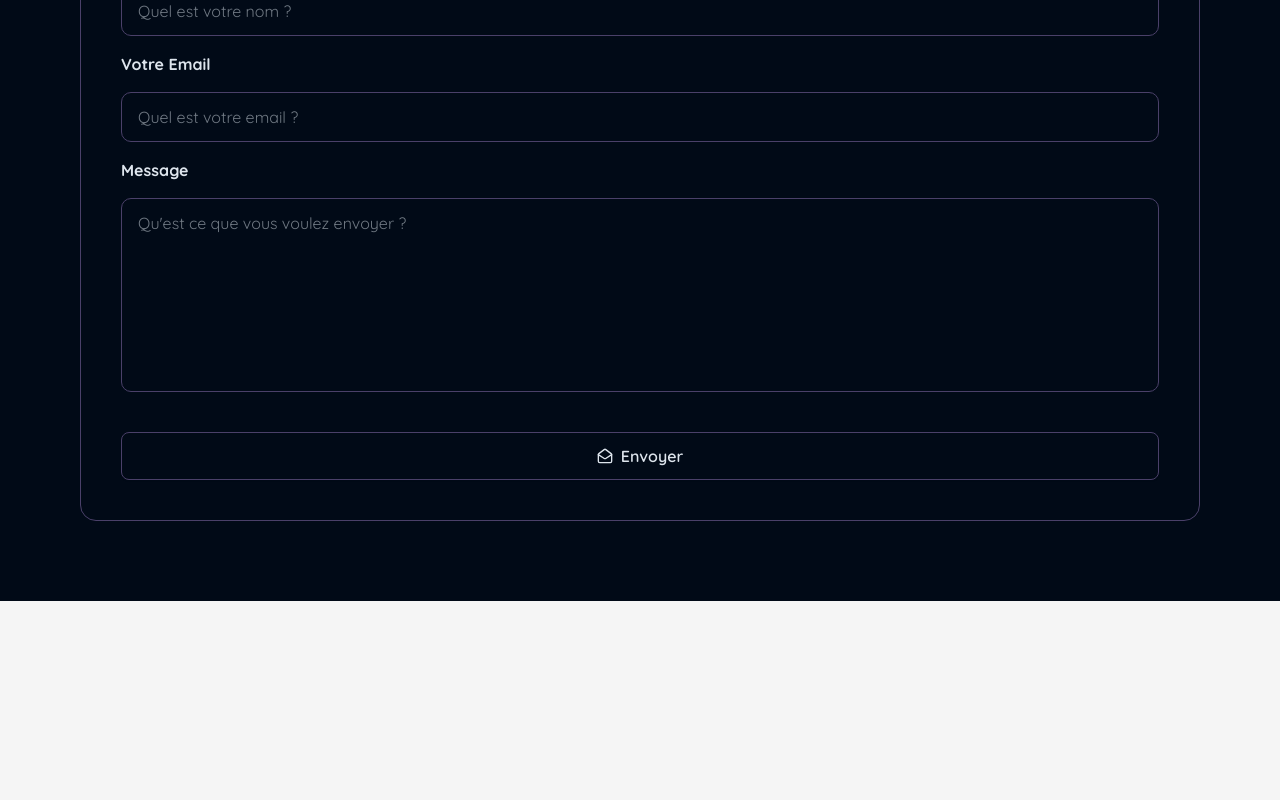
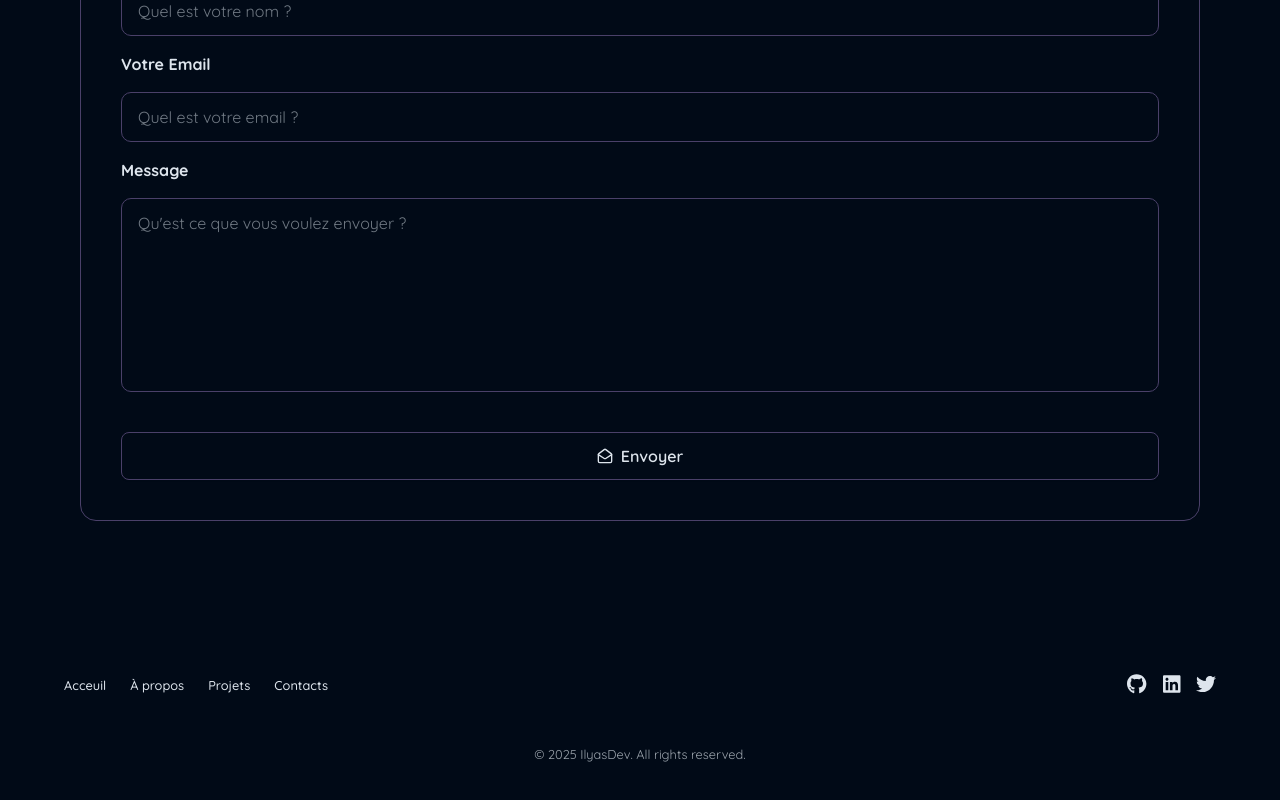
Before and after one commit to ilyasmdn/portfolio, a React (Vite) app: page / in a window 1280 px wide. Shown: the part 3251-4051 px from the top of the page. Before the commit the page ends 3852 px from the top, so only its background shows below. Built offline with nearby package versions, Linux system fonts and the light colour scheme.

Commit message:
add footer

```diff
--- a/src/App.tsx
+++ b/src/App.tsx
@@ -4,6 +4,7 @@ import About from "./components/About";
 import { useEffect, useState } from "react";
 import Projects from "./components/Projects";
 import Contact from "./components/Contact";
+import Footer from "./components/Footer"
 
 
 type Theme = 'light' | 'dark';
@@ -35,6 +36,7 @@ const App = () => {
         <Projects />
         <Contact />
       </main>
+      <Footer />
     </>
   );
 };
--- /dev/null
+++ b/src/components/Footer.tsx
@@ -0,0 +1,54 @@
+import { FontAwesomeIcon } from "@fortawesome/react-fontawesome";
+import {
+  faGithub,
+  faLinkedin,
+  faTwitter,
+} from "@fortawesome/free-brands-svg-icons";
+import { header } from "@/languages/header";
+import LanguageContext from "@/languages/LangugeContext";
+import { useContext } from "react";
+
+const Footer = () => {
+
+  const {language} = useContext(LanguageContext)
+  const links = header[language].links
+
+  return (
+    <footer className="bg-background text-text py-18">
+      <div className="container mx-auto px-4 md:px-8 lg:px-16">
+        <div className="flex flex-col md:flex-row justify-between items-center gap-6">
+          {/* Navigation Links */}
+          <nav className="flex space-x-6 text-sm font-medium">
+          {links.map((link, index) => {
+            return (
+                <a key={index} href={link.href} className="hover:text-accent transition">
+                  {link.text}
+                </a>
+            );
+          })}
+          </nav>
+
+          {/* Social Media Icons */}
+          <div className="flex space-x-4">
+            <a href="#" className="hover:text-accent transition">
+              <FontAwesomeIcon icon={faGithub} className="text-xl" />
+            </a>
+            <a href="#" className="hover:text-accent transition">
+              <FontAwesomeIcon icon={faLinkedin} className="text-xl" />
+            </a>
+            <a href="#" className="hover:text-accent transition">
+              <FontAwesomeIcon icon={faTwitter} className="text-xl" />
+            </a>
+          </div>
+        </div>
+
+        {/* Copyright Notice */}
+        <div className="text-center text-sm text-text/70 mt-12">
+          © {new Date().getFullYear()} IlyasDev. All rights reserved.
+        </div>
+      </div>
+    </footer>
+  );
+};
+
+export default Footer;
```
